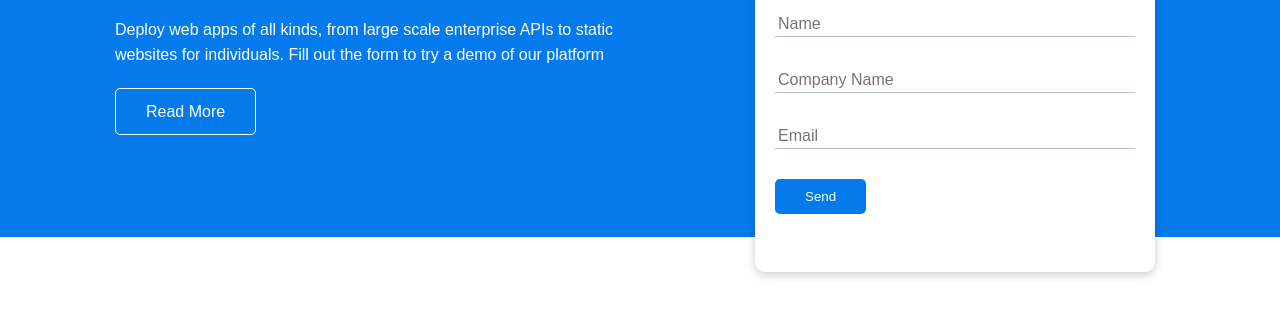
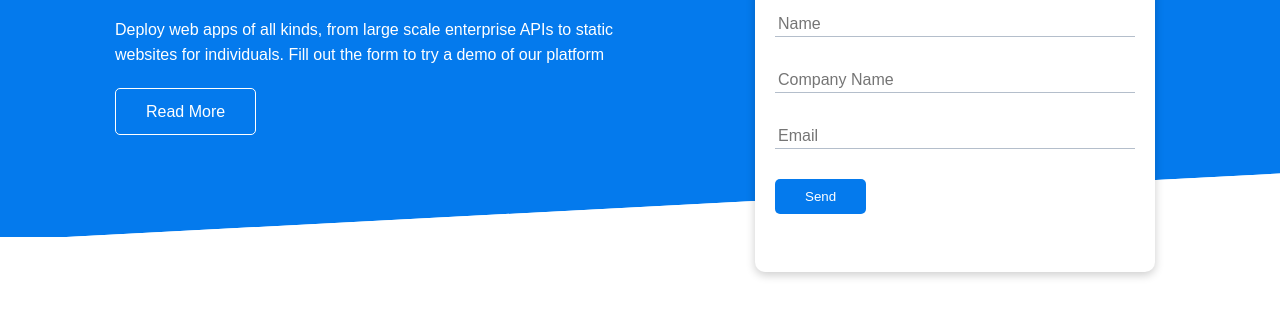
Before and after one commit to EIndriksons/responsive-website, a plain HTML site: page index.html in a window 1280 px wide. Shown: the part 233-550 px from the top of the page. Drawn offline with Linux system fonts and the light colour scheme.

Commit message:
Skewed Slant area

```diff
--- a/css/style.css
+++ b/css/style.css
@@ -115,6 +115,21 @@ img {
   outline: none; /* Remove the ugly outline */
 }
 
+.showcase::before,
+.showcase::after {
+  content: ''; /* Need content to use before/after */
+  position: absolute;
+  height: 100px;
+  bottom: -70px;
+  right: 0;
+  left: 0;
+  background-color: #fff;
+  transform: skewY(-3deg);
+  -webkit-transform: skewY(-3deg);
+  -moz-transform: skewY(-3deg);
+  -ms-transform: skewY(-3deg);
+}
+
 /* Utilities */
 .container {
   max-width: 1100px;
```
